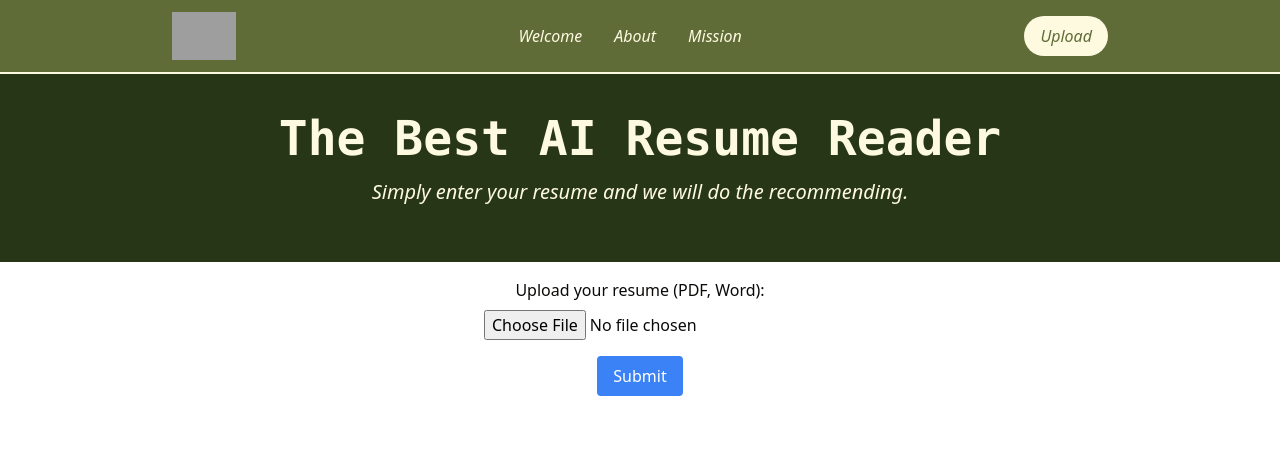
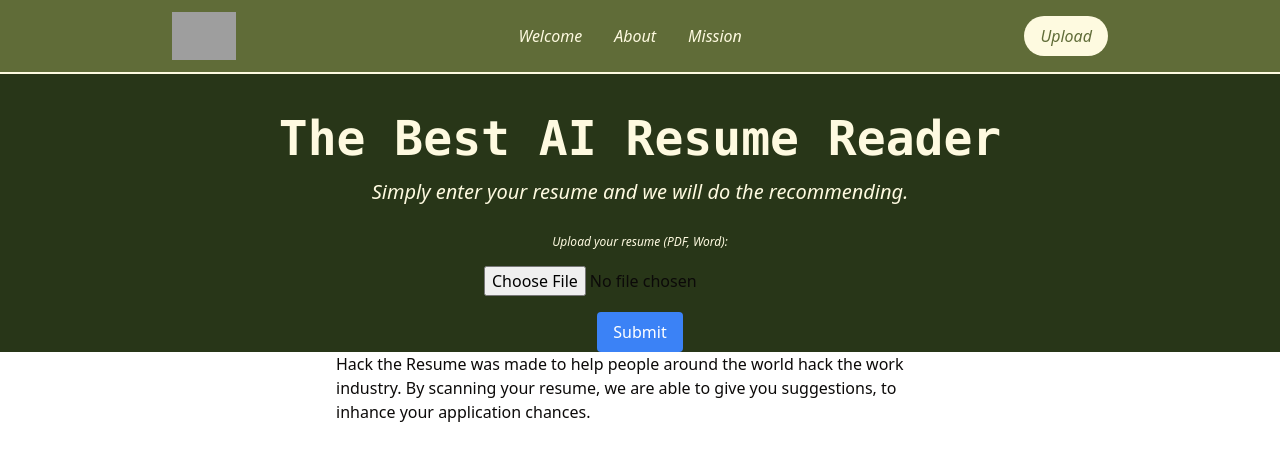
Before and after one commit to raisssu/hackthenorth, a React (Vite) app: page / in a window 1280 px wide. Shown: the top 460 px of the page. Built offline with nearby package versions, Linux system fonts and the light colour scheme; no server answers; grey boxes are pictures that could not be loaded; what @convex-dev/auth would draw is missing.

Commit message:
Frontend New Section
Added the welcome component, and wrote a description of our mission. Fine-tuned page layout

```diff
--- a/src/App.tsx
+++ b/src/App.tsx
@@ -7,9 +7,10 @@
 // import { api } from "../convex/_generated/api";
 
 import React from "react";
-import Navbar from "./components/Navbar";
-import Hero from "./components/Hero";
+import Navbar from "./components/navbar";
+import Hero from "./components/hero";
 import FileUpload from "./components/FileUpload";
+import Welcome from "./components/Welcome";
 
 const App: React.FC = () => {
   return (
@@ -17,6 +18,7 @@ const App: React.FC = () => {
       <Navbar />
       <Hero />
       <FileUpload />
+      <Welcome/>
     </div>
   );
 }
--- a/src/components/FileUpload.tsx
+++ b/src/components/FileUpload.tsx
@@ -20,8 +20,8 @@ const FileUpload: React.FC = () => {
   };
 
   return (
-    <form onSubmit={handleSubmit} className="flex flex-col items-center">
-      <label htmlFor="file" className="mb-2">Upload your resume (PDF, Word):</label>
+    <form onSubmit={handleSubmit} className="flex flex-col items-center bg-customDarkGreen">
+      <label htmlFor="file" className="mb-4 text-xs text-customBeige italic">Upload your resume (PDF, Word):</label>
       <input
         type="file"
         id="file"
--- a/src/components/Hero.tsx
+++ b/src/components/Hero.tsx
@@ -2,7 +2,7 @@ import React from 'react';
 
 const Hero: React.FC = () => {
   return (
-    <section className='bg-customDarkGreen p-10 mb-4'>
+    <section className='bg-customDarkGreen p-10 pb-3'>
       <div className='max-w-7xl mx-auto px-4 sm:px-6 lg:px-8 flex flex-col items-center'>
         <h1 className='items-center text-customBeige font-bold text-5xl font-mono'>
           The Best AI Resume Reader
--- /dev/null
+++ b/src/components/Welcome.tsx
@@ -0,0 +1,18 @@
+import React from 'react'
+
+function Welcome() {
+    return (
+        <section>
+            <div className='max-w-2xl mx-auto px-4 sm:px-6 lg:px-8 flex flex-col items-center'>
+                <p>
+                    Hack the Resume was made to help people around the world
+                    hack the work industry. By scanning your resume, we are
+                    able to give you suggestions, to inhance your application
+                    chances.
+                </p>
+            </div>
+        </section>
+    )
+}
+
+export default Welcome
```
